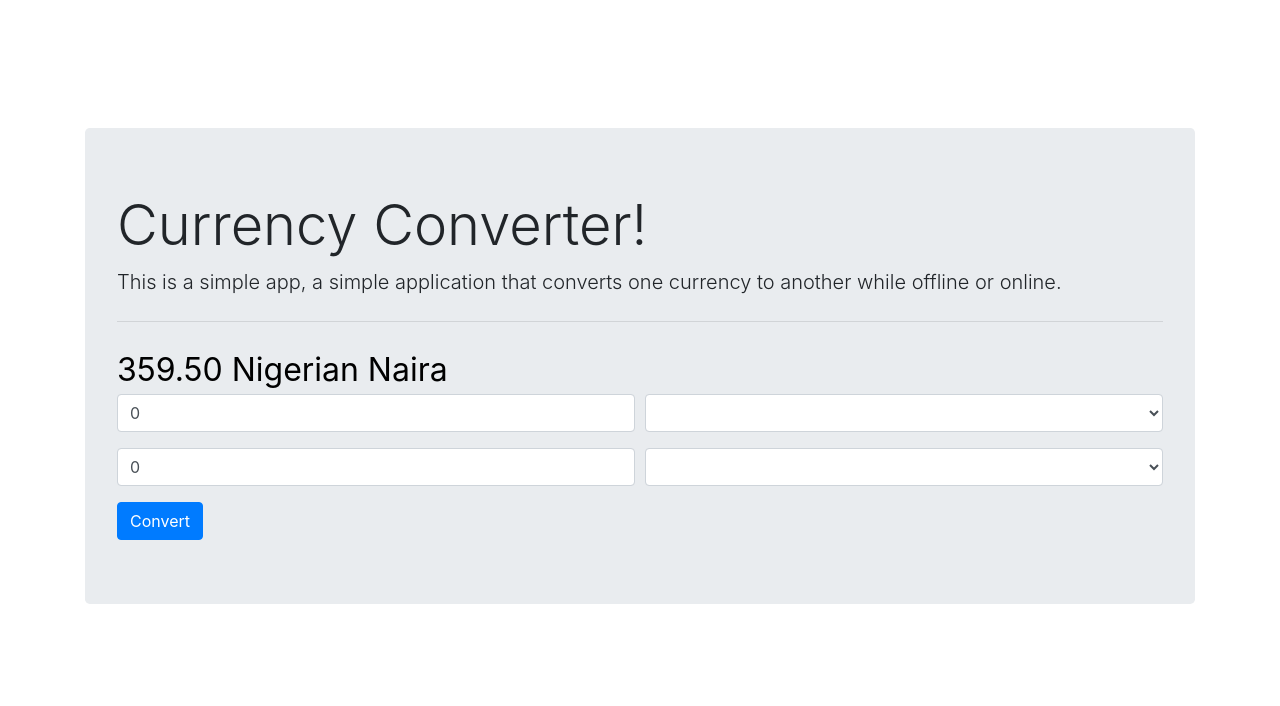
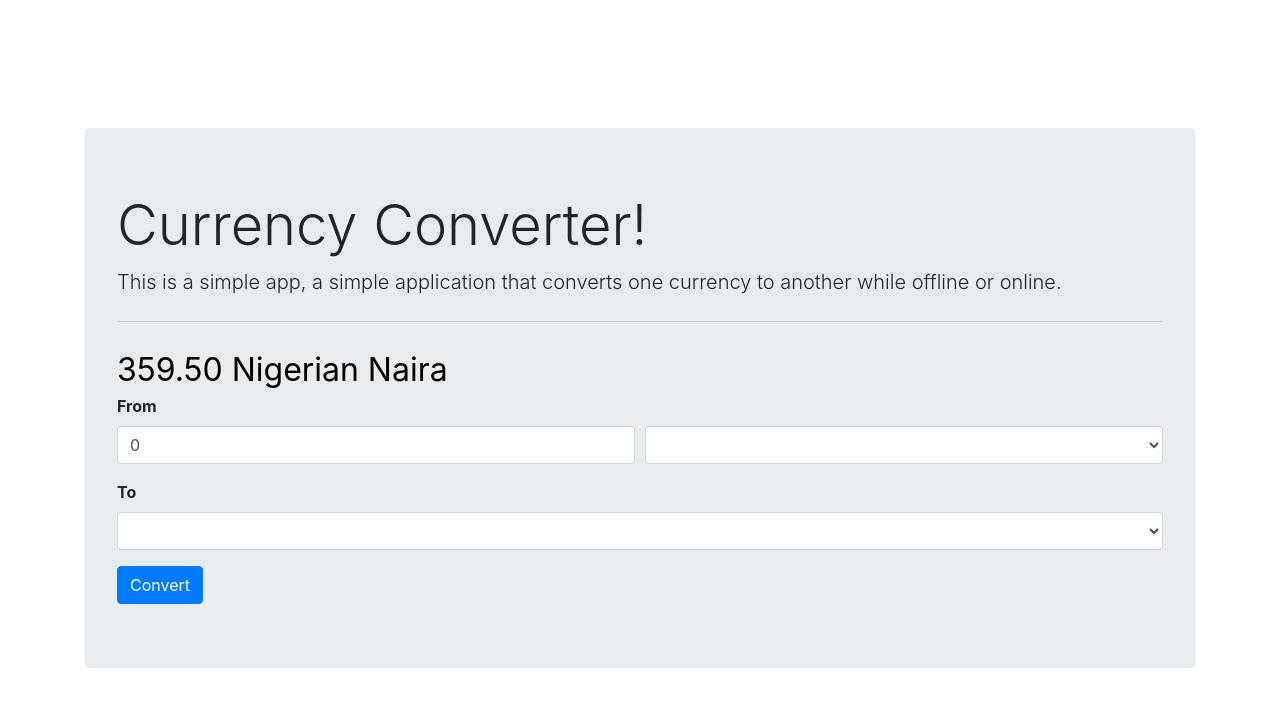
Before and after one commit to ayeniblessing101/alc-Currency-Converter, a website: page index.html in a window 1280 px wide. Drawn offline with Linux system fonts and the light colour scheme; no server answers.

Commit message:
set up db

```diff
--- a/index.html
+++ b/index.html
@@ -16,6 +16,7 @@
         <span class="converted-value">359.50 Nigerian Naira</span>
         <form>
           <div class="form-group">
+            <label for="to"><b>From</b></label>
             <div class="form-row">
               <div class="col">
                 <input type="number" class="form-control" value="0">
@@ -28,16 +29,10 @@
             </div>
           </div>
           <div class="form-group">
-            <div class="form-row">
-              <div class="col">
-                <input type="name" class="form-control" id="" value="0">
-              </div>
-              <div class="col">
-                <select class="form-control" id="currency2" class="currencies">
+            <label for="to"><b>To</b></label>
+            <select class="form-control" id="currency2" class="currencies">
 
-                </select>
-              </div>
-            </div>
+            </select>
           </div>
         </form>
         <button type="button" class="btn btn-primary">Convert</button>
```
